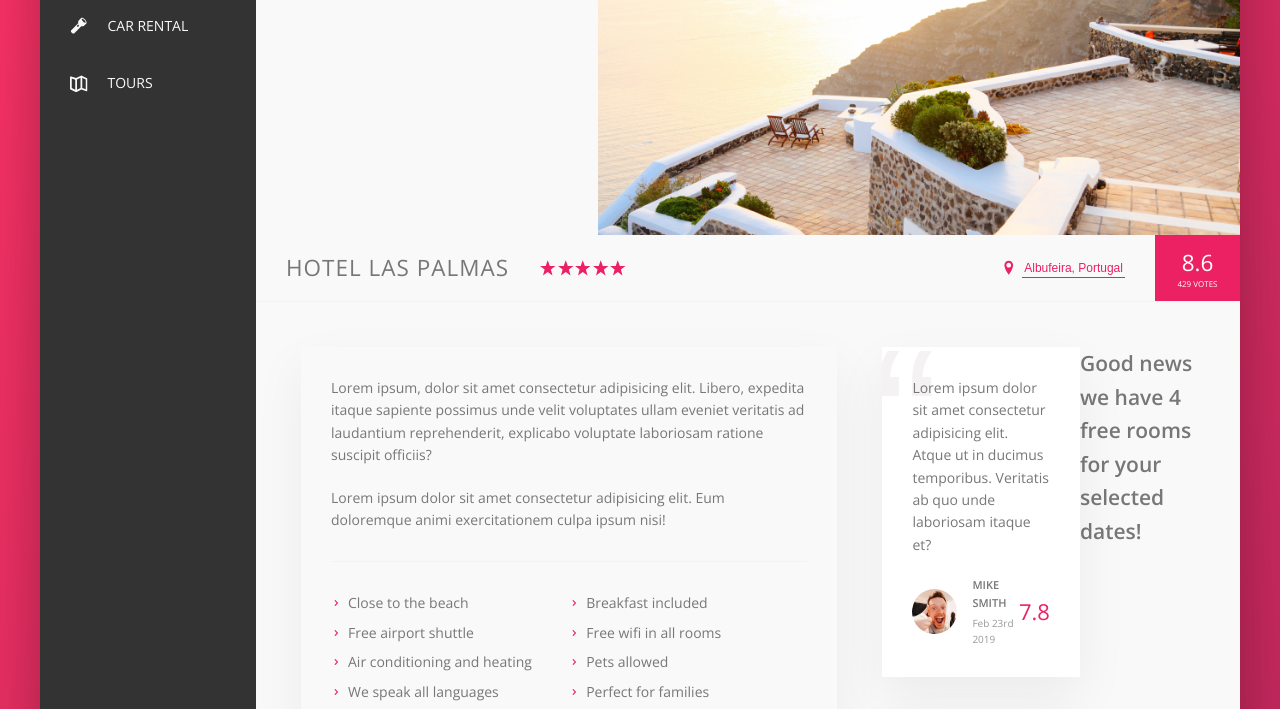
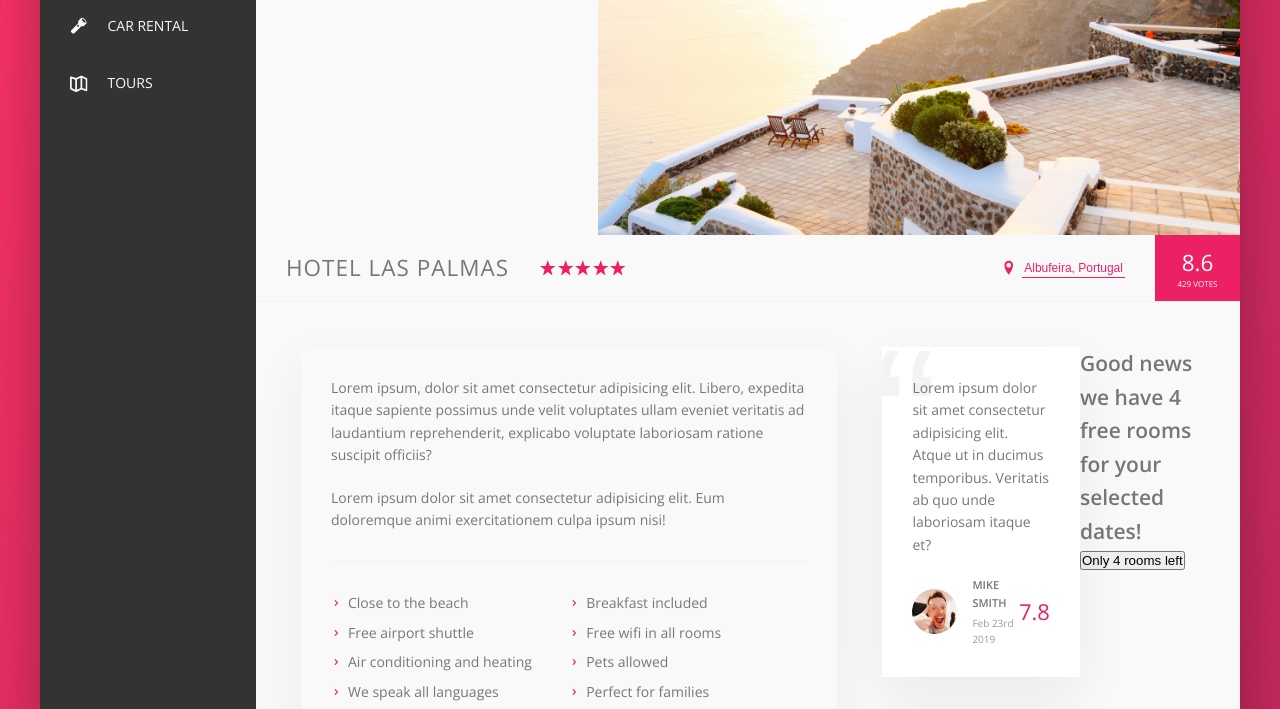
Before and after one commit to PatrickBoyn/Trillo, a website: page index.html in a window 1280 px wide. Shown: the part 300-1009 px from the top of the page. Drawn offline with nearby package versions, Linux system fonts and the light colour scheme.

Commit message:
Added a button

```diff
--- a/index.html
+++ b/index.html
@@ -224,6 +224,7 @@
               <h2 class="cta__book-now">
                 Good news we have 4 free rooms for your selected dates!
               </h2>
+              <button class="btn">Only 4 rooms left</button>
             </div>
           </div>
         </main>
```
